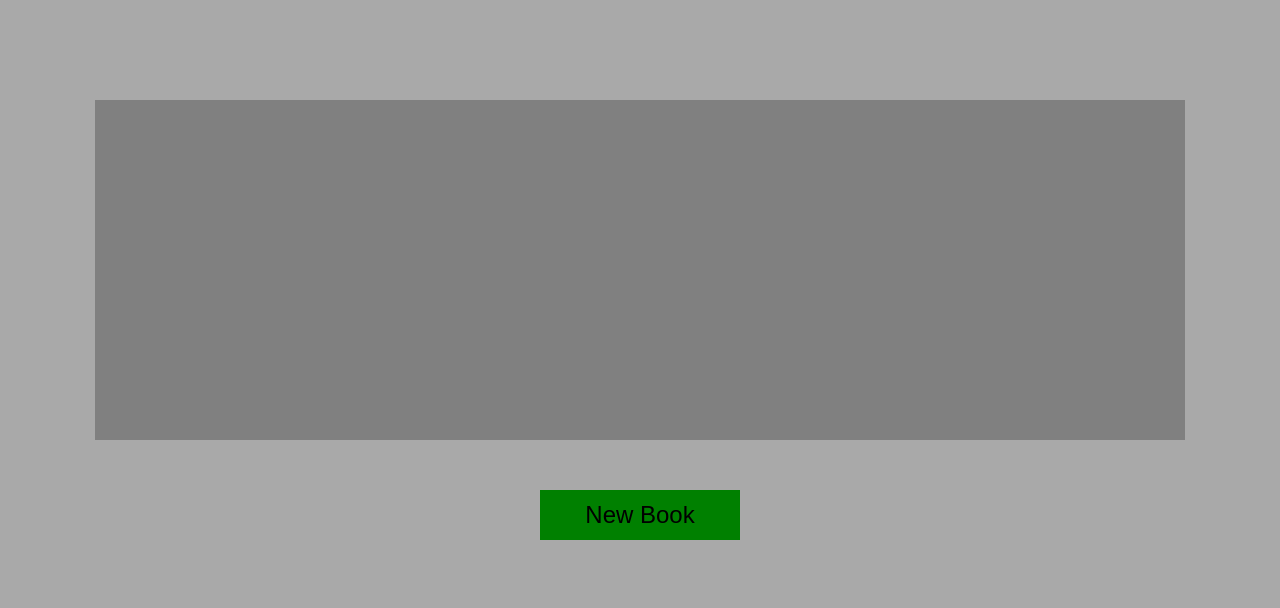
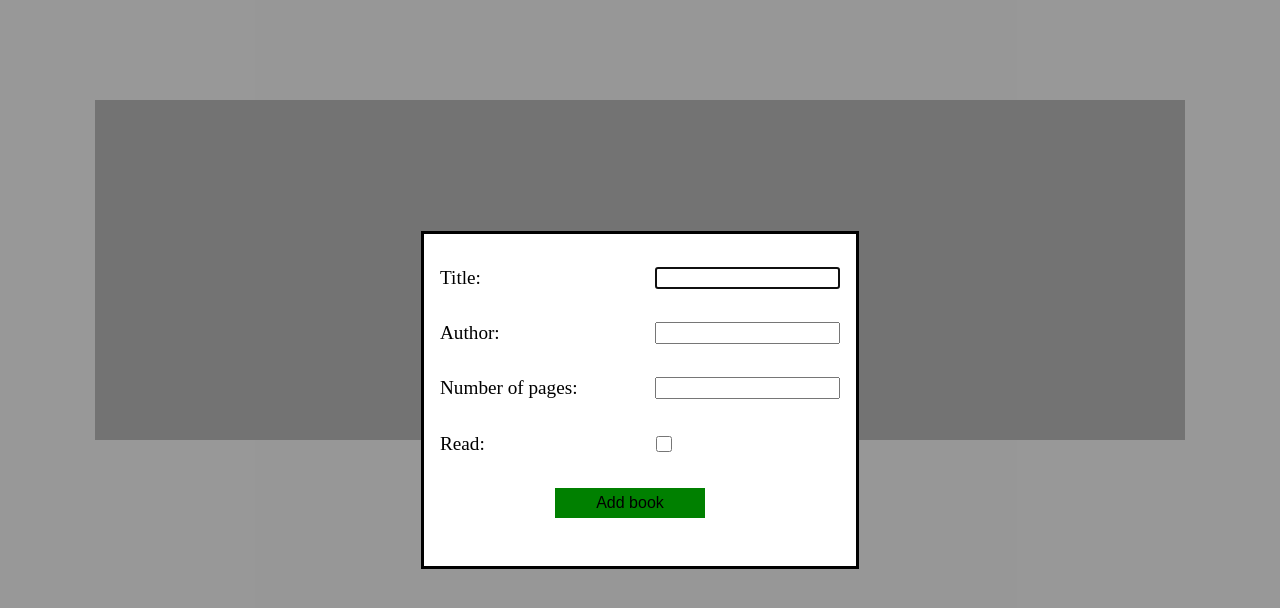
Before and after one commit to li-maksim/TOP_JS_course, a plain HTML site: page library/index.html in a window 1280 px wide. Both pictures are taken after a click on the button "New Book". Drawn offline with Linux system fonts and the light colour scheme.

Commit message:
Added dialog form
Added functionality to 'New Book' button. Created
and styled dialog form.

```diff
--- a/library/index.html
+++ b/library/index.html
@@ -11,6 +11,33 @@
 
     </div>
     <button class="new">New Book</button>
+    <dialog>
+        <form action="get" class="form">
+            <div>
+                <label for="">Title: </label>
+                <input type="text" id="title">
+            </div>
+            <div>
+                <label for="">Author: </label>
+                <input type="text" id="author">
+            </div>
+            <div>
+                <label for="">Number of pages: </label>
+                <input type="number" id="pages">
+            </div>
+            <div>
+                <label for="">Read: </label>
+                <div class="read_wrap">
+                    <input type="checkbox" id="read">
+                </div>
+            </div>
+            <div class="btn_wrap">
+                <button class="add_btn">
+                    Add book
+                </button>
+            </div>
+        </form>
+    </dialog>
     <script src="script.js"></script>
 </body>
 </html>
--- a/library/script.js
+++ b/library/script.js
@@ -60,3 +60,25 @@ function displayBooks() {
     clearDisplay();
     myLibrary.forEach(createCard);
 };
+
+const form = document.querySelector('dialog');
+
+const newBookBtn = document.querySelector('.new');
+newBookBtn.addEventListener('click', () => form.showModal());
+
+const inputs = [
+    document.querySelector('#title'),
+    document.querySelector('#author'),
+    document.querySelector('#pages'),
+    document.querySelector('#read')
+];
+
+const addBookBtn = document.querySelector('.add_btn');
+function addBook(evt) {
+    evt.preventDefault();
+    const newBook = new Book(inputs[0].value, inputs[1].value, inputs[2].value, inputs[3].value);
+    addBookToLibrary(newBook);
+    displayBooks();
+    form.close();
+}
+addBookBtn.addEventListener('click', addBook);
--- a/library/style.css
+++ b/library/style.css
@@ -49,3 +49,54 @@ body {
 .new:active {
     transform: scale(105%);
 }
+
+dialog {
+    width: 400px;
+    height: 300px;
+}
+
+dialog .form {
+    font-size: 1.2rem;
+    height: 95%;
+    display: flex;
+    flex-direction: column;
+    justify-content: space-around;
+}
+
+dialog .form div {
+    display: flex;
+    justify-content: space-between;
+}
+
+dialog .form div .read_wrap {
+    width: 47%;
+}
+
+dialog .form div #read {
+    height: 1rem;
+    width: 1rem;
+}
+
+dialog .form .btn_wrap {
+    width: 95%;
+    display: flex;
+    justify-content: center;
+}
+
+.add_btn {
+    width: 150px;
+    height: 30px;
+    background: none;
+    background-color: green;
+    border: none;
+    cursor: pointer;
+    font-size: 1rem;
+}
+
+.add_btn:hover {
+    border: solid black;
+}
+
+.add_btn:active {
+    transform: scale(110%);
+}
```
